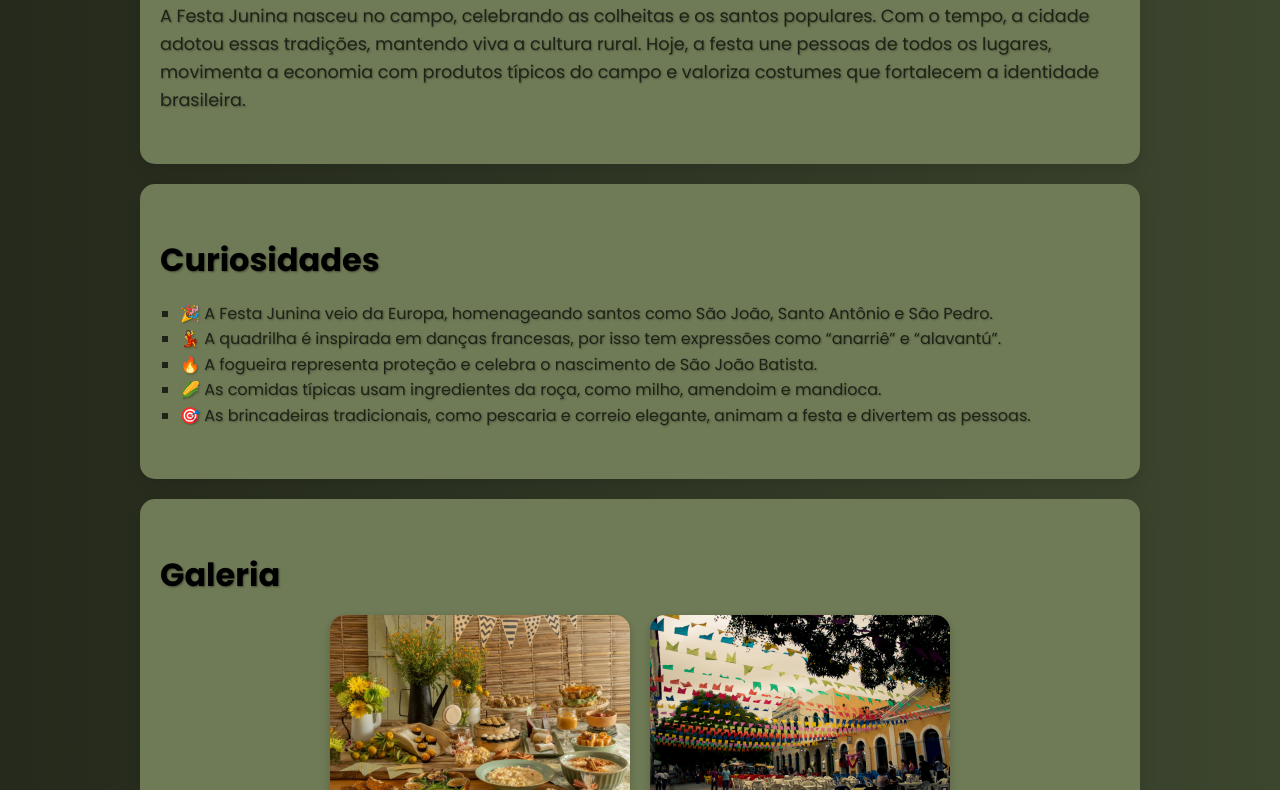
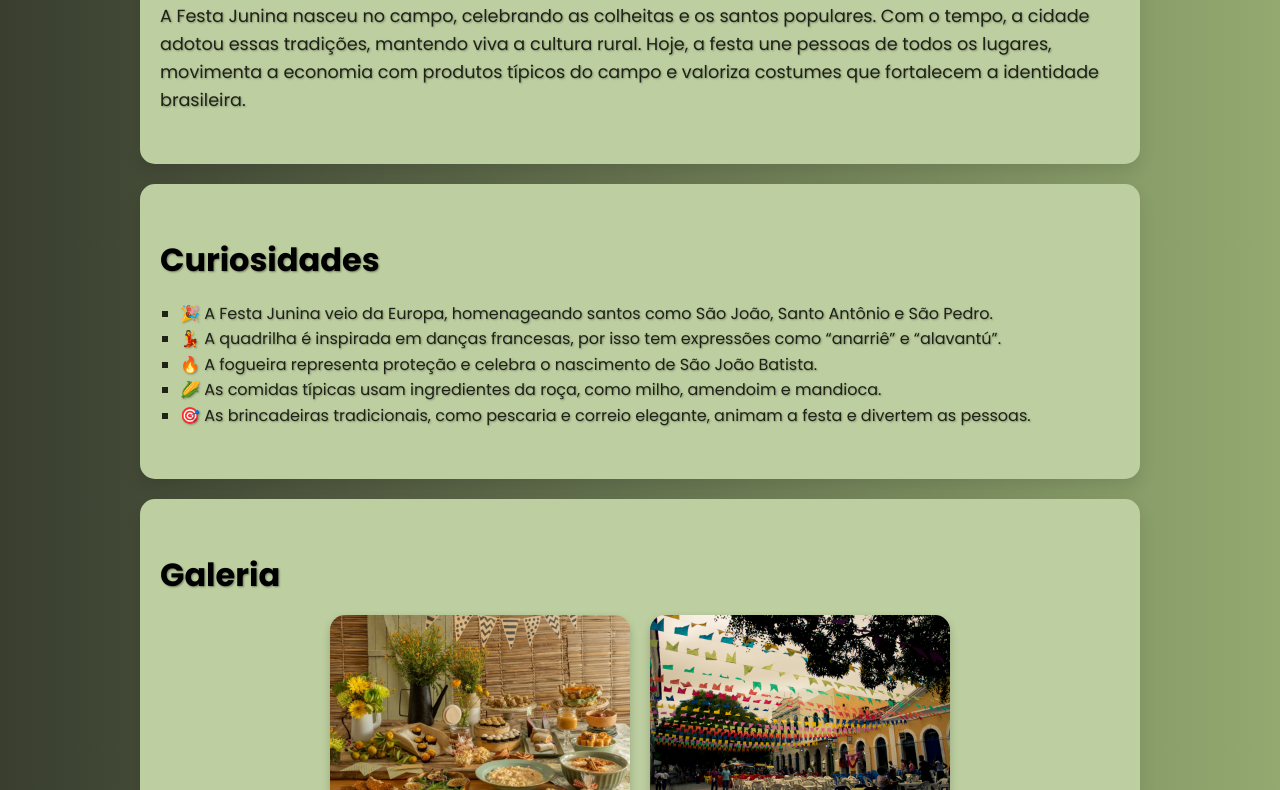
Before and after one commit to carlossutil/Festa-Junina, a plain HTML site: page index.html in a window 1280 px wide. Shown: the part 520-1310 px from the top of the page. Drawn offline with Linux system fonts and the light colour scheme.

Commit message:
Update style.css

```diff
--- a/style.css
+++ b/style.css
@@ -8,7 +8,7 @@
 
 body {
     font-family: 'Poppins', sans-serif;
-    background: linear-gradient(to left, #3c452e, #252a1c);
+    background: linear-gradient(to left, #93a970, #393e2f);
     color: #1e2217;
     line-height: 1.6;
     font-size: 1rem;
@@ -74,7 +74,7 @@ section {
     padding: 50px 20px;
     max-width: 1000px;
     margin: auto;
-    background: #6f7b56;
+    background: #bdcfa0;
     border-radius: 15px;
     margin-top: 20px;
     box-shadow: 0 8px 16px rgba(0,0,0,0.1);
```
